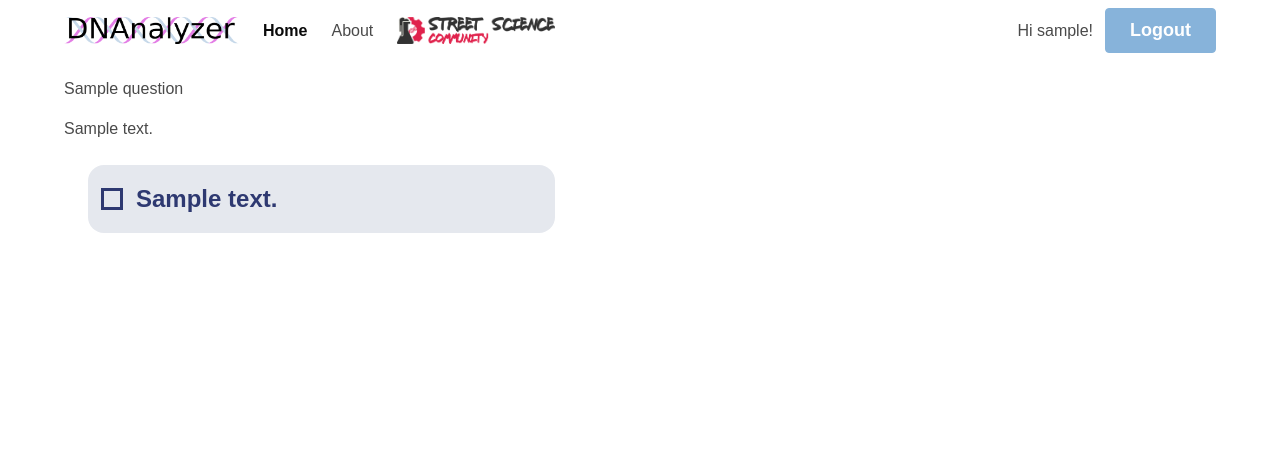
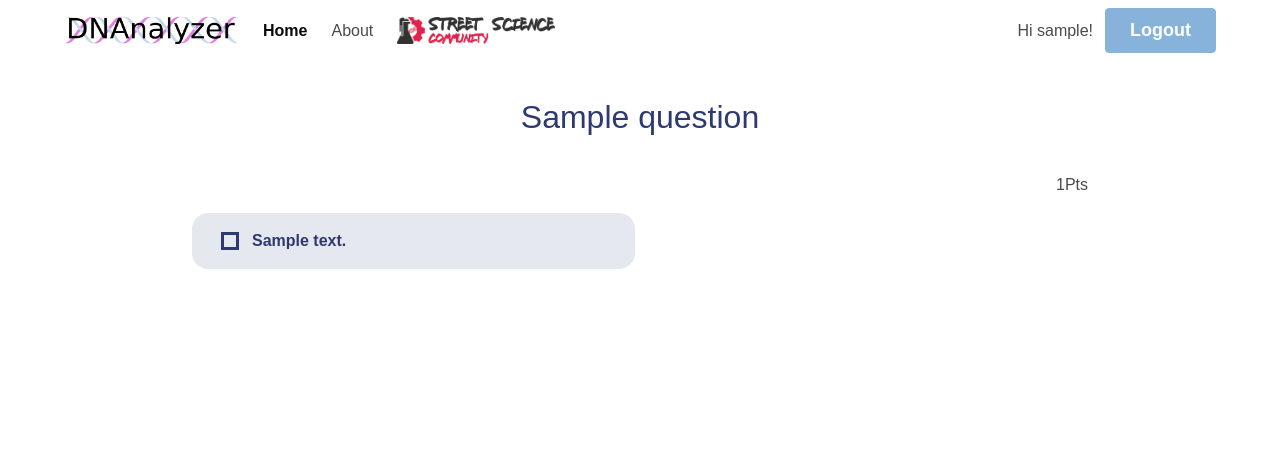
Before and after one commit to StreetScienceCommunity/DNAnalyzer, a Flask app: page /quiz/1 in a window 1280 px wide. Shown: the top 468 px of the page. Run offline with Flask 2, Linux system fonts and the light colour scheme; a user stored in the database is signed in; tables that the repository leaves empty hold one stand-in row (values such as "Sample post"); parts of the project's set-up code (start-up, migrations or seed data) failed here and were passed over; some libraries are stand-ins or nearby versions.

Commit message:
use javascript to generate html instead of python

```diff
--- a/dnapi/routes/main.py
+++ b/dnapi/routes/main.py
@@ -105,4 +105,6 @@
     """
     questions = Question.query.filter_by(chapter_id=chapter_id).order_by(Question.id).all()
     questions = questions_schema.dump(questions)
-    return render_template("games/quiz.html", questions=questions)
+    data = jsonify(questions)
+    # print(questions)
+    return render_template("games/quiz.html", questions=questions, q_len= len(questions))
--- a/dnapi/static/css/styles.css
+++ b/dnapi/static/css/styles.css
@@ -260,33 +260,59 @@
 
 
 /* quiz START */
+.quiz{
+	margin: 1rem 3rem;
+	/*background-color: #00b89c;*/
+}
+
+.quiz_text{
+	margin: auto 5rem;
+	text-align: center;
+}
+
 .q_title{
-	margin-top: 1rem;
+	margin: 2rem 0;
+	font-size: 2rem;
+	color: #2E3971;
+
+}
+
+.q_points{
+	text-align: right;
+	margin-bottom: 1rem;
 }
 .q_description{
 	margin-top: 1rem;
 }
-.choice_block{
-	margin: 1rem 1rem 2rem 1rem;
+
+.q_choices{
+	margin: 0 5rem 5rem 5rem;
+	display: grid;
+	grid-template-columns: 1fr 1fr;
+	grid-gap: 10px;
 }
+
 .wrapper{
 	padding: 1rem;
 	border-radius: 1rem;
 	background: #E5E8EE;
-	margin: 0.5rem;
 	display: flex;
 	align-items: center;
 	justify-content: flex-start;
 }
 
+.wrapper:hover, .check:hover, .choice_text:hover{
+	cursor: pointer;
+}
+
 input[type='checkbox'].check{
 	appearance: none;
 	-webkit-appearance: none;
-	min-height: 1rem;
-	min-width: 1rem;
+	min-height: 0.75rem;
+	min-width: 0.75rem;
 	outline: 3px solid #2E3971;
 	border: none !important;
-	margin-right: 1rem;
+	margin: 0 1rem;
 	display: flex;
 	align-items: center;
 	justify-content: center;
@@ -295,7 +321,7 @@
 .choice_text {
 	color: #2E3971;
 	font-weight: bold;
-	font-size: 1.5rem;
+	font-size: 1rem;
 	font-family: 'Poppins', sans-serif;
 }
 
@@ -303,15 +329,16 @@
 	content:"\f00c";
 	font-family:"fontawesome";
 	font-weight:900;
-	font-size: 1rem;
+	font-size: 0.75rem;
 	display: none;
 }
 input[type='checkbox'].check:hover{
-	background-color: #2E3971;
+	/*background-color: #2E3971;*/
 }
 
 input[type='checkbox'].check:checked:after{
 	display: block;
 }
 
+
 /* quiz END */
--- a/dnapi/templates/games/quiz.html
+++ b/dnapi/templates/games/quiz.html
@@ -2,40 +2,56 @@
 
 {% block body %}
 
-<div class="quiz">
-    {% if questions %}
-        {% for question in questions %}
-            <h1 class="q_title">{{question.title}}</h1>
-            {% if question.description %}
-                <p class="q_description">{{question.description}}</p>
-            {% endif %}
-            <div id="q_choices" class="q_choices">
-                <div class="columns is-multiline choice_block">
-                    {% for choice in question.choices%}
-                        <div class="wrapper column is-5">
-                            <input type="checkbox" class="check" id="{{ choice.id }}">
-                            <label for="{{ choice.id }}" class="choice_text"> {{ choice.content }} </label>
-                        </div>
-                    {% endfor %}
-                </div>
-            </div>
-        {% endfor %}
-
-    {% endif %}
-
+<div class="WTF"></div>
+<div class="quiz" id="quiz">
 
 </div>
 
 <script>
-    $('.check').click(function () {
+    $( document ).ready(function() {
+            let myHTML = "";
+    let questions = {{ questions|tojson }};
+    console.log(questions)
+    console.log(questions[0].title)
+    for (let i = 0; i < questions.length; i++) {
+        myHTML += '<div class="quiz_text">';
+        myHTML += `<h1 class="q_title">${questions[i].title}</h1>`;
+        myHTML += `<p class="q_points">${questions[i].point}Pts</p>`;
+        myHTML += '</div>'
+        let choices = questions[i].choices;
+        myHTML += '<div id="q_choices" class="q_choices">'
+        for (let j=0; j <  choices.length; j++){
+            myHTML += `<div class="wrapper">
+                            <input type="checkbox" class="check" id="${ choices[j].id }">
+                            <label for="${ choices[j].id }" class="choice_text"> ${ choices[j].content } </label>
+                        </div>`
+        }
+        myHTML += '</div>';
+    }
+    $('#quiz').html(myHTML);
+    });
 
-        if ($(this).is(':checked') == true) {
-             $(this).parent().css('background', '#95D6A2');
+
+
+    $('div.wrapper').click(function () {
+        if ($(this).children('input:nth-child(1)').is(':checked')) {
+            $(this).children('input:nth-child(1)').prop('checked', false);
+            $(this).css('background', '#E5E8EE');
         }
         else{
-            $(this).parent().css('background', '#E5E8EE');
+            $(this).children('input:nth-child(1)').prop('checked', true);
+            $(this).css('background', '#95D6A2');
         }
     });
+    // $('.check').click(function () {
+    //
+    //     if ($(this).is(':checked') == true) {
+    //          $(this).parent().css('background', '#95D6A2');
+    //     }
+    //     else{
+    //         $(this).parent().css('background', '#E5E8EE');
+    //     }
+    // });
 </script>
 
 
```
